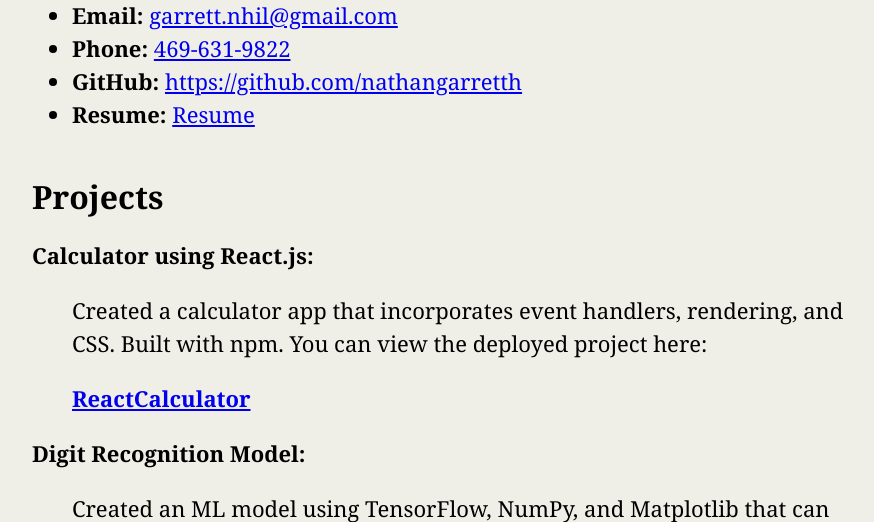
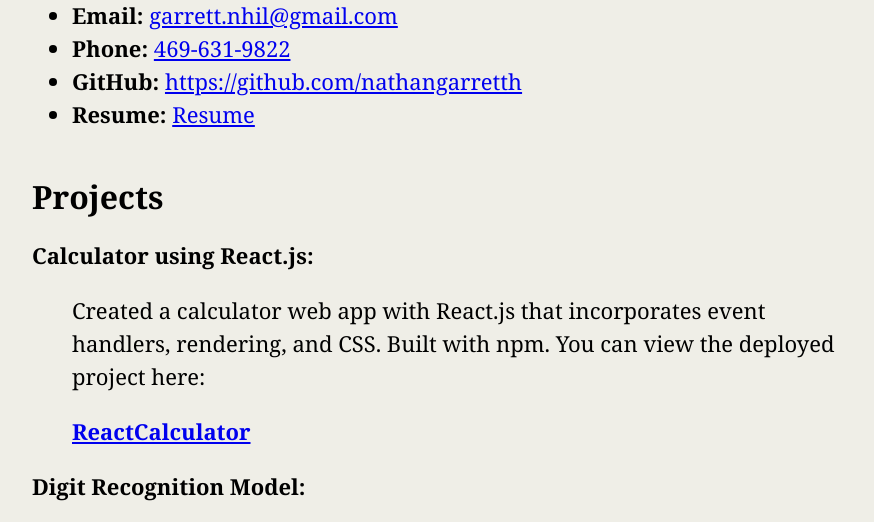
Before and after one commit to nathangarretth/profile, a plain HTML site: page index.html in a window 1280 px wide. Shown: the part 604-1126 px from the top of the page, without its empty margins (96-970 px from the left). Drawn offline with Linux system fonts and the light colour scheme.

Commit message:
Update index.html

```diff
--- a/index.html
+++ b/index.html
@@ -36,7 +36,7 @@
 			<h2>Projects</h2>
 			<p><strong>Calculator using React.js:</strong> </p>
 			<p style="margin-left:40px;">
-			Created a calculator app that incorporates event handlers, rendering, and CSS. Built with npm. You can view the deployed project here:
+			Created a calculator web app with React.js that incorporates event handlers, rendering, and CSS. Built with npm. You can view the deployed project here:
 			</p>
 			<p style="margin-left:40px;"><a href="https://nathangarretth.github.io/ReactCalculator/"><strong>ReactCalculator</strong></a></p>
 
```
